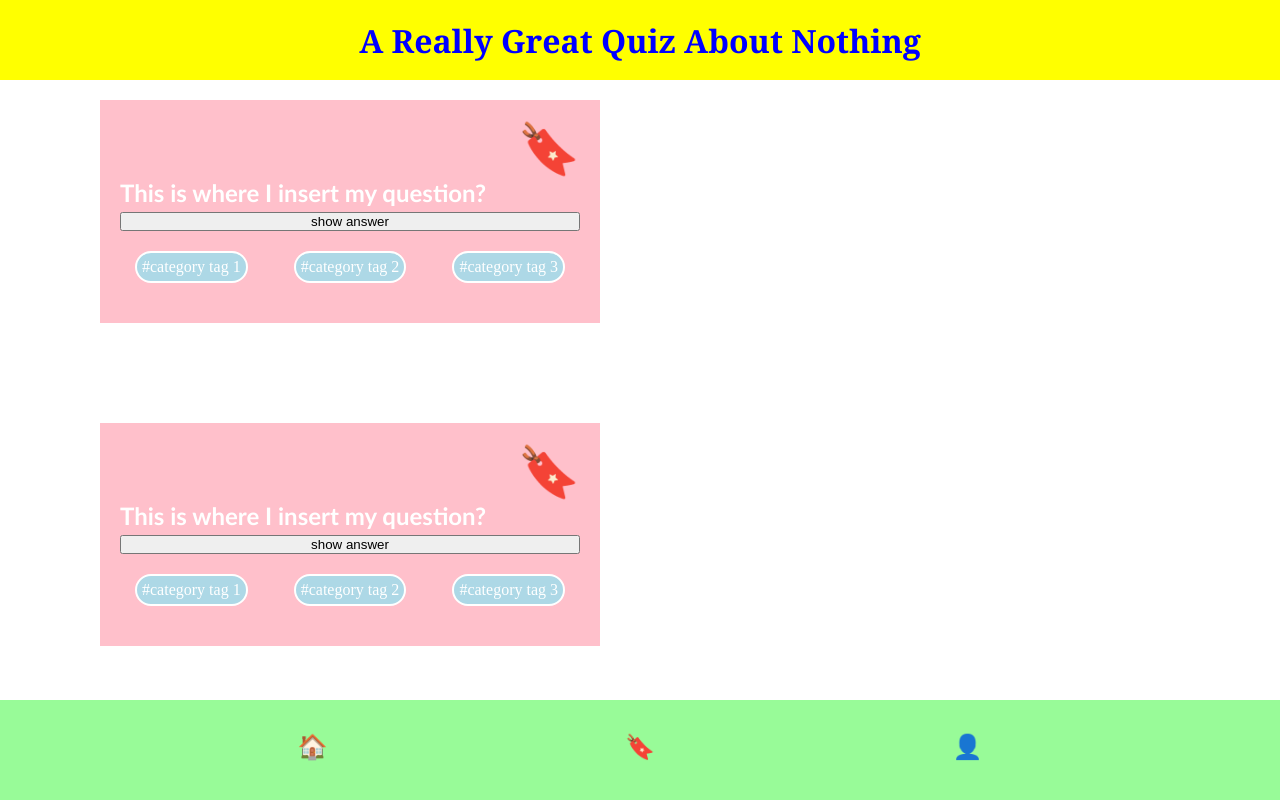
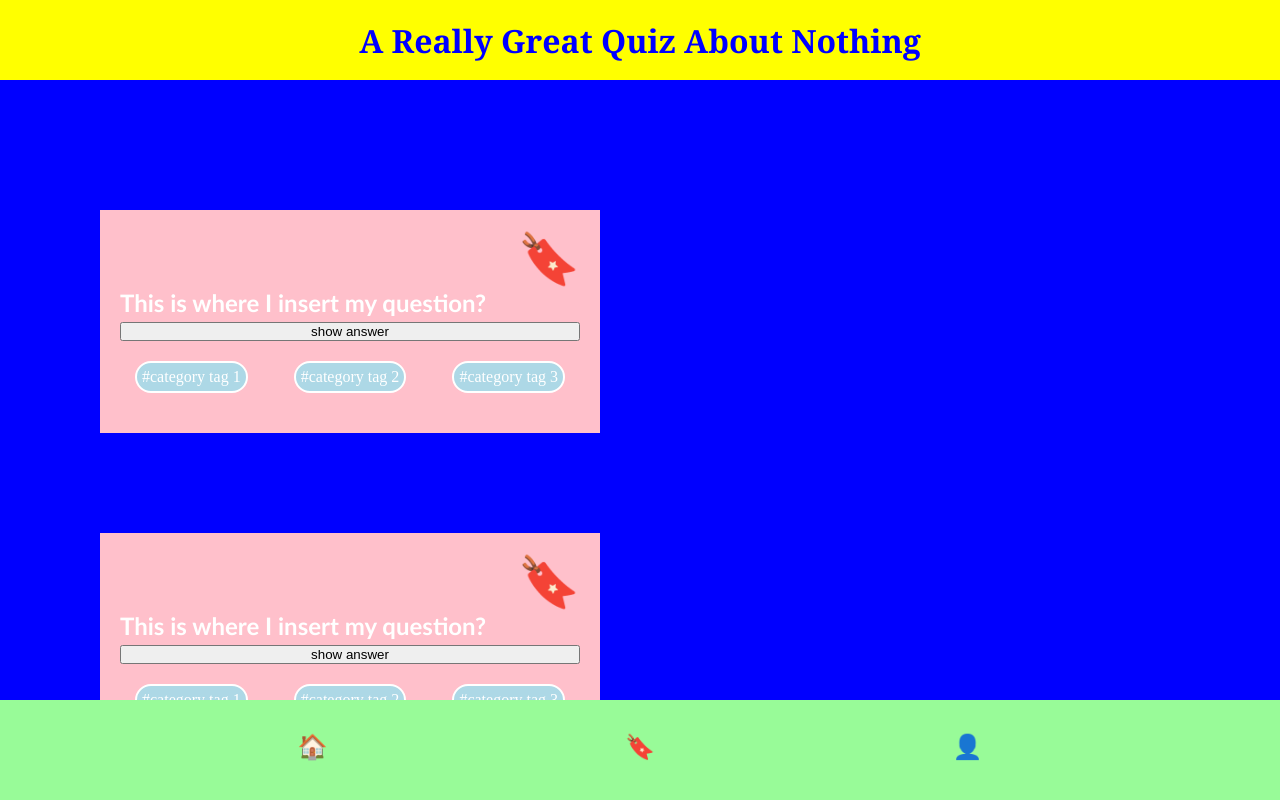
Before and after one commit to syennings/su-quiz-app, a plain HTML site: page index.html in a window 1280 px wide. Shown: the top 800 px of the page. Drawn offline with Linux system fonts and the light colour scheme.

Commit message:
body tag change, and background blue fixed to the main

```diff
--- a/index.html
+++ b/index.html
@@ -15,6 +15,21 @@
 
     <!-- the question card -->
     <main>
+      <section class="question-card">
+        <span class="question-card__bookmark-icon">&#128278;</span>
+        <h2 class="question-card__question">
+          This is where I insert my question?
+        </h2>
+
+        <button class="question-card__answer-button">show answer</button>
+
+        <ul class="question-card__category-tag">
+          <li>#category tag 1</li>
+          <li>#category tag 2</li>
+          <li>#category tag 3</li>
+        </ul>
+      </section>
+
       <section class="question-card">
         <span class="question-card__bookmark-icon">&#128278;</span>
         <h2 class="question-card__question">
--- a/styles.css
+++ b/styles.css
@@ -26,7 +26,7 @@
   /* background: transparent; */
 }
 
-.main {
+main {
   background-color: blue;
   padding-top: 110px;
   height: 100%;
```
